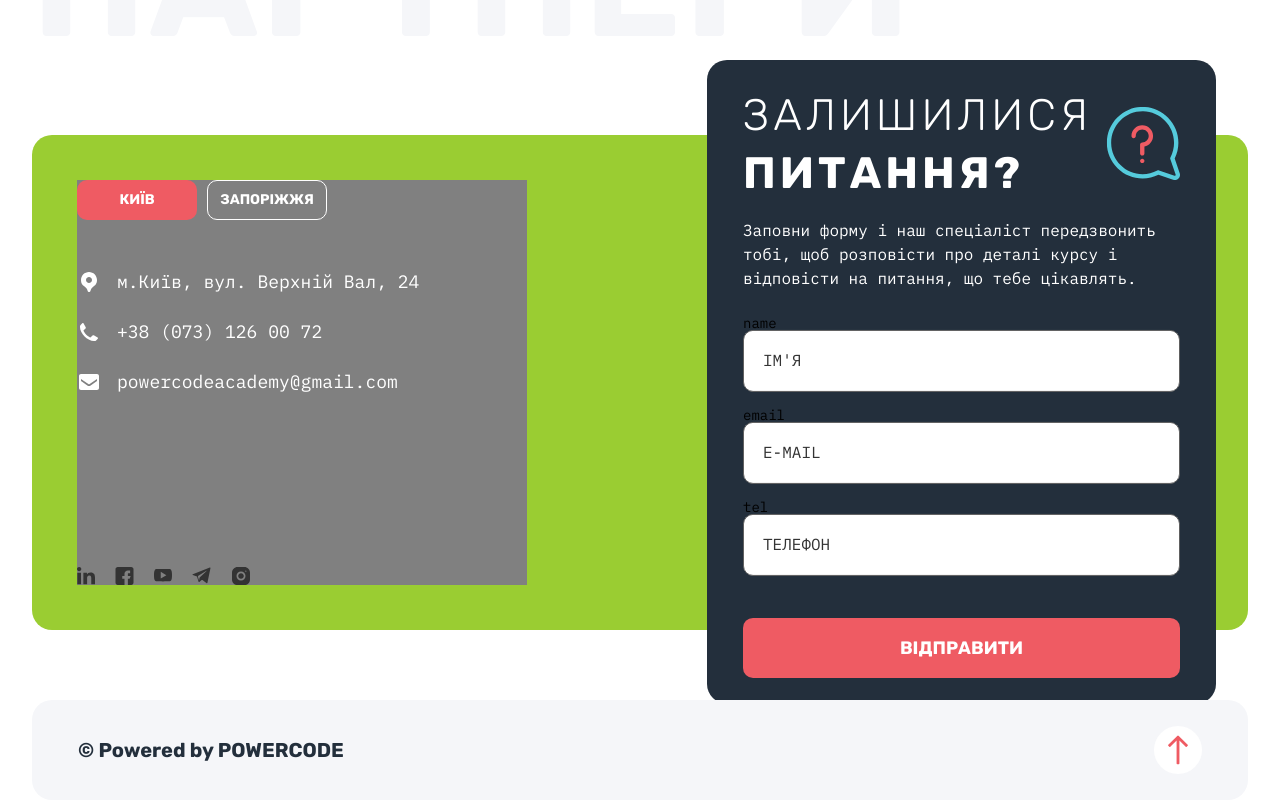
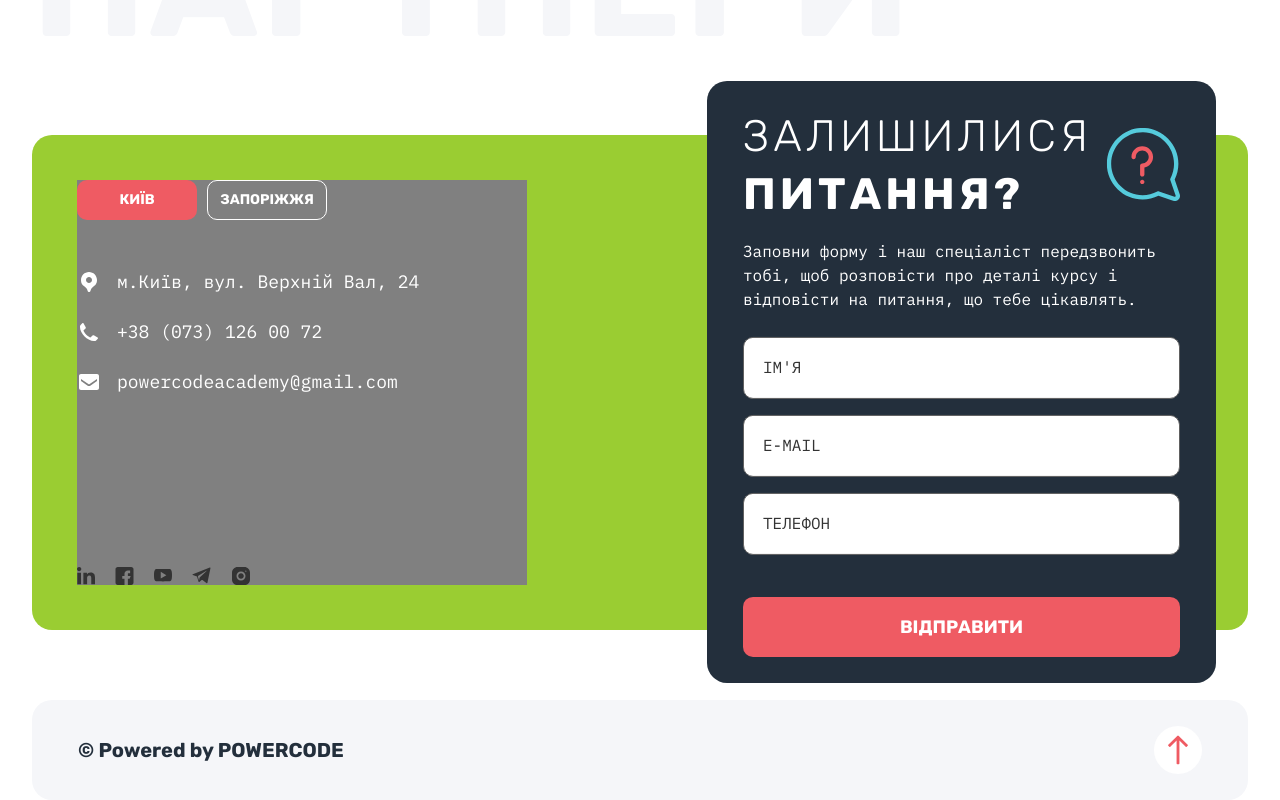
Before and after one commit to targis/it-nation-hack, a React (Create React App) app: page / in a window 1280 px wide. Shown: the part 5320-6120 px from the top of the page. Built offline with nearby package versions, Linux system fonts and the light colour scheme.

Commit message:
disable label

```diff
--- a/src/components/ContactForm/Input.jsx
+++ b/src/components/ContactForm/Input.jsx
@@ -7,7 +7,7 @@ const Input = (props) => {
   return (
     <FormControl>
       <label>
-        <span>{props.name}</span>
+        {/* <span>{props.name}</span> */}
         <InputSC {...field} {...props} />
       </label>
       {
```
